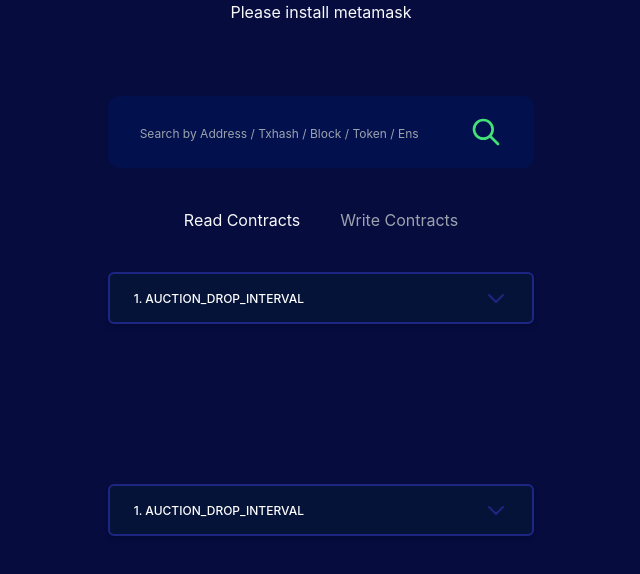
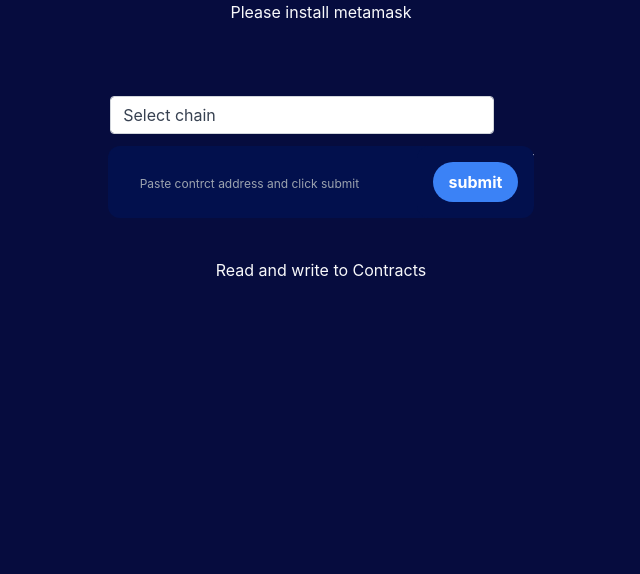
Before and after one commit to bytehash-tech/web3conHack, a React (Create React App) app: page / in a window 1280 px wide. Shown: the top 574 px of the page, without its empty margins (319-959 px from the left). Built offline with nearby package versions, Linux system fonts and the light colour scheme; what tw-elements would draw is missing.

Commit message:
Functionality updated

```diff
--- a/package.json
+++ b/package.json
@@ -8,6 +8,7 @@
     "@testing-library/user-event": "^13.5.0",
     "antd": "^4.18.9",
     "ethers": "^5.5.4",
+    "jquery": "^3.6.0",
     "react": "^17.0.2",
     "react-dom": "^17.0.2",
     "react-scripts": "5.0.0",
--- a/src/components/Main.js
+++ b/src/components/Main.js
@@ -1,173 +1,424 @@
 import React, { useState, useEffect } from 'react'
+import { ethers } from 'ethers'
+import $ from 'jquery';
+import { SelectOutlined, CloseOutlined } from "@ant-design/icons"
 
 export default function Main() {
   const [readFlag, setReadFlag] = useState(true)
-  const [address, setAddress] = useState("")
+  const [isABIAvailabe, setIsABIAvailabe] = useState(false);
+  const [inputValue, setInputValue] = useState('');
+  const [abiInputValue, setAbiInputValue] = useState('');
+  const [dropDownValue, setDropDownValue] = useState('');
+  const [givenContractAddress, setGivenContractAddress] = useState('');
+  const [contractABI, setContractABI] = useState([]);
 
   function onChange() {
     setReadFlag((prevState) => !prevState)
   }
 
-  function readAddress(event) {
-      setAddress(event.target.value)
+  const onInputChange = (event) => {
+    const { value } = event.target;
+    setInputValue(value);
+  };
+
+  const onABIInputChange = (event) => {
+    const {value} = event.target;
+    setAbiInputValue(value);
   }
+
+  const onDropdownChange = (event) => {
+    const { value } = event.target;
+    setDropDownValue(value);
+  };
+
+  function clear(id){
+    document.getElementById(id).innerHTML = "0";
+  }
+
+  function constructURL(givenChain, givenCAddress){
+    let apiParam = 'https://api'
+    let part2 = '.etherscan.io/api?module=contract&action=getabi&address='
+    // let apiKey = `&apikey=${process.env.REACT_APP_ETHERSCAN_KEY}`
+    let apiKey = `&apikey=A9MMS9EMRS3BZNU54PYB1TMNN8EUNIM1ZT`
+
+
+    if(givenChain!='mainnet'){
+      apiParam = `https://api-${givenChain}`
+    }
+
+
+    let tempurl = apiParam+part2+givenCAddress+apiKey;
+
+    return tempurl;
+  }
+
+  const checkisABIAvilable = () => {
+    setIsABIAvailabe(true);
+  }
+
+  const yesClicked = () =>{
+    // console.log("YES clicked");
+    try {
+      var submittedABI = JSON.parse(abiInputValue);
+    } catch (e) {
+      return alert('Problem with JSON format');
+    }
+    setIsABIAvailabe(false);
+    console.log(submittedABI);
+    setContractABI(submittedABI);
+  }
+
+  const noClicked = (e)  => {
+    e.preventDefault();
+    // console.log("NO clicked");
+    // tryExperimentalFeature();
+    setIsABIAvailabe(false);
+  }
+
+  function constructEXPURL(givenChain, givenCAddress){
+    let apiParam = 'https://api.ethervm.io/v1/decompile/'
+    let chainSupported = ['ethereum' , 'ropsten', 'rinkeby', 'kovan', 'binance', 'tron']
+    if(!chainSupported.includes(givenChain)){
+      alert('This experimental feature supports only these chains: ethereum,ropsten,rinkeby,kovan,binance,tron')
+    }
+
+    let tempurl = apiParam+givenChain+'/'+givenCAddress;
+
+    return tempurl;
+  }
+
+  const tryExperimentalFeature = async ()=>{
+    const contractAddress = inputValue;
+    const chain = dropDownValue;
+    const expurl = constructEXPURL(chain,contractAddress);
+    try{
+      $.getJSON(expurl, function (data) {
+          var contractABI = "";
+          if(data.success==false){
+            alert(data.error);
+          }
+          contractABI = JSON.parse(data);
+          console.log("ABI returend",contractABI);
+          // setContractABI(contractABI);
+      });
+    }catch (error) {
+      console.log(error)
+    }
+  }
+
+  const getABI = async () =>{
+    const contractAddress = inputValue;
+    const chain = dropDownValue;
+    console.log("given Address", contractAddress)
+    setGivenContractAddress(contractAddress)
+    console.log("given chain", chain)
+    const url = constructURL(chain,contractAddress);
+    console.log("urlGenerated",url)
+    // return;
+
+    try{
+      $.getJSON(url, function (data) {
+          var contractABI = "";
+          if(data.status==0){
+            // alert(data.result);
+            return checkisABIAvilable();
+
+          }
+          contractABI = JSON.parse(data.result);
+          console.log("ABI returend",contractABI);
+          setContractABI(contractABI);
+      });
+    }catch (error) {
+      console.log(error)
+    }
+  }
+
+  // function getUI(){
+  //   return(
+  //   <div className="mt-5 xl:w-1/3 md:w-1/2 mx-auto">
+  //   {/* item 1 */}
+  //   <div>
+  //     <p className="md:space-x-1 space-y-1 md:space-y-0 mb-4">
+  //       <a
+  //         className="flex items-center w-full px-6 py-3  bg-[#051338] text-white font-medium text-xs leading-tight
+  //             uppercase rounded-md shadow-md hover:shadow-lg border-2 border-[#1d2682]
+  //             text-left
+  //             focus:shadow-lg focus:outline-none focus:ring-0
+  //             active:shadow-lg transition duration-150
+  //             ease-in-out"
+  //         data-bs-toggle="collapse"
+  //         href="#collapseExample"
+  //         role="button"
+  //         aria-expanded="false"
+  //         aria-controls="collapseExample"
+  //       >
+  //         1. Auction_drop_interval
+  //         <svg
+  //           color="#1d2682"
+  //           xmlns="http://www.w3.org/2000/svg"
+  //           className="h-6 w-6 ml-auto"
+  //           fill="none"
+  //           viewBox="0 0 24 24"
+  //           stroke="currentColor"
+  //         >
+  //           <path
+  //             stroke-linecap="round"
+  //             stroke-linejoin="round"
+  //             stroke-width="2"
+  //             d="M19 9l-7 7-7-7"
+  //           />
+  //         </svg>
+  //       </a>
+  //     </p>
+  //     <div className="collapse" id="collapseExample">
+  //       <div className="block p-6 rounded-lg shadow-lg ">
+  //         Some placeholder content for the collapse component. This panel
+  //         is hidden by default but revealed when the user activates the
+  //         relevant trigger.
+  //       </div>
+  //     </div>
+  //   </div>
+
+  //   {/* item2 */}
+  //   <div>
+  //     <p className="md:space-x-1 space-y-1 md:space-y-0 mb-4">
+  //       <a
+  //         className="flex items-center w-full px-6 py-3  bg-[#051338] text-white font-medium text-xs leading-tight
+  //             uppercase rounded-md shadow-md hover:shadow-lg border-2 border-[#1d2682]
+  //             text-left
+  //             focus:shadow-lg focus:outline-none focus:ring-0
+  //             active:shadow-lg transition duration-150
+  //             ease-in-out"
+  //         data-bs-toggle="collapse"
+  //         href="#collapseExample1"
+  //         role="button"
+  //         aria-expanded="false"
+  //         aria-controls="collapseExample"
+  //       >
+  //         1. Auction_drop_interval
+  //         <svg
+  //           color="#1d2682"
+  //           xmlns="http://www.w3.org/2000/svg"
+  //           className="h-6 w-6 ml-auto"
+  //           fill="none"
+  //           viewBox="0 0 24 24"
+  //           stroke="currentColor"
+  //         >
+  //           <path
+  //             stroke-linecap="round"
+  //             stroke-linejoin="round"
+  //             stroke-width="2"
+  //             d="M19 9l-7 7-7-7"
+  //           />
+  //         </svg>
+  //       </a>
+  //     </p>
+  //     <div className="collapse" id="collapseExample1">
+  //       <div className="block p-6 rounded-lg shadow-lg ">
+  //         Some placeholder content for the collapse component. This panel
+  //         is hidden by default but revealed when the user activates the
+  //         relevant trigger.
+  //       </div>
+  //     </div>
+  //   </div>
+  // </div>)
+  // }
+
+  const renderFuntionType = (data) => {
+    const { inputs = [], name, outputs, stateMutability, type } = data;
+
+    const handleSubmit = async(e) => {
+      e.preventDefault();
+
+      const formElement = e.target;
+      const formElements = formElement.elements;
+
+      const inputValues = [];
+
+      for (let i = 0; i < formElements.length-1; i++) {
+        const element = formElements[i];
+        if (element.nodeName === "INPUT") {
+          inputValues.push(element.value);
+        }
+      }
+
+      console.log(name);
+      console.log('inputValues', inputValues);
+      // name(...inputValues)
+
+      const provider = new ethers.providers.Web3Provider(window.ethereum)
+      const signer = provider.getSigner()
+      const MyContract = new ethers.Contract( givenContractAddress , contractABI , signer);
+      var funName = name+'.'+'(...inputValues)';
+      try{
+        let tx = await MyContract.RNDrSLT(...inputValues);
+        $( `#${name+'result'}` ).html(`Result : ${tx}`);
+      }catch(error){
+        alert(error.message)
+      }
+
+    };
+
+    const renderInput = (input) => {
+      const { internalType, name, type } = input;
+      return (
+        <div className="flex gap-2">
+          <label className="font-bold">{name}</label>
+          <input type="text" className='px-2 text-black' placeholder={type} required />
+        </div>
+      );
+    }
+
+    const renderName = () => <div className="font-bold text-xl">{name}</div>;
+    const renderDynamicInputs = () => inputs.map(renderInput);
+    const renderSubmitAction = () => (
+      <button type="submit" className='bg-blue-500 hover:bg-blue-700 text-white font-bold py-2 px-4 rounded-full'>Submit</button>
+    );
+
+    return (
+      <form key={name} onSubmit={handleSubmit} className="flex flex-col justify-center gap-4 items-start border-2 p-4 rounded-md">
+        {renderName()}
+        {renderDynamicInputs()}
+        {renderSubmitAction()}
+        <p className='px-2 text-white' id={name+'result'} ></p>
+      </form>
+    );
+  };
+
+  const renderDynamicUi = (data, index) => {
+    const { type } = data;
+    // const index = index;
+    // console.log('index is:',index)
+    const typeRenderer = type === 'function' ? renderFuntionType : null;
+
+    if(!typeRenderer) return null;
+    console.log('index is:',index)
+    return typeRenderer(data);
+  }
+
+  const renderUi = () => (
+    <div className="grid grid-cols-3 gap-4 p-4" id='functionDisplay'>
+      {contractABI.map(renderDynamicUi)}
+    </div>
+  );
 
   return (
     <div>
+      {isABIAvailabe && <div className='backdrop-filter z-10 backdrop-blur-sm absolute inset-0
+                        flex justify-center items-center text-left'>
+
+          <div className="bg-[#4c249f] p-6 w-2/4 rounded-xl md:w-1/2">
+            <div className="flex">
+              <p className="font-semibold text-center">⚠️ABI NOT FOUND⚠️<br>
+              </br><br></br>By anychance do have ABI(JSON) for the contract? 🤔<br></br><br>
+              </br></p>
+              {/* <CloseOutlined onClick={null} className="ml-auto" /> */}
+            </div>
+
+            <form
+              onSubmit={(event) => {
+                event.preventDefault();
+                yesClicked();
+              }}>
+
+              <input
+                type="text"
+                className="form-control relative flex-auto min-w-0 block w-full px-8 py-6
+                          text-base font-normal text-[#f8f9fb] bg-[#02104d] bg-clip-padding rounded-xl
+                          transition ease-in-out m-0 focus:text-[#f8f9fb] focus:bg-[#02104d]
+                          focus:border-blue-600 focus:outline-none placeholder:text-xs"
+                size='50'
+                placeholder="If yes, Please paste it here, else click 'NO'"
+                required
+                value={abiInputValue}
+                onChange={onABIInputChange}
+              />
+
+              <div className="flex flex-row">
+                <button type='submit'
+                  className="w-1/2 rounded-xl m-6 mb-0 p-2 hover:bg-green-400 bg-[#290b5a] hover:text-[#290b5a]"
+                  // onClick={yesClicked}
+                >
+                  Yes
+                </button>
+                <button
+                  className="w-1/2 rounded-xl m-6 mb-0 p-2 hover:bg-green-400 bg-[#290b5a] hover:text-[#290b5a]"
+                  onClick={noClicked}
+                >
+                  No!<br></br>TRY "EXPERIMENTAL🧪" FEATURE POWERED BY ethervm.io
+                </button>
+              </div>
+            </form>
+          </div>
+        </div>
+      }
       <div className="flex justify-center mt-16 py-2 xl:w-full md:w-full mx-auto">
         <div className="xl:w-1/3 md:w-1/2 mx-auto">
           <div className="relative flex flex-auto items-stretch w-full mb-4 rounded">
+            <form
+              onSubmit={(event) => {
+                event.preventDefault();
+                getABI();
+              }}
+            >
+
+              <div className="flex justify-center">
+                <div className="mb-3 xl:w-96">
+                  <select className="form-select appearance-none block w-full px-3 py-1.5 text-base font-normal text-gray-700
+                  bg-white bg-clip-padding bg-no-repeat border border-solid border-gray-300 rounded transition ease-in-out m-0
+                  focus:text-gray-700 focus:bg-white focus:border-blue-600 focus:outline-none" aria-label="Default select example"
+                  required
+                  value={dropDownValue}
+                  onChange={onDropdownChange}
+                  >
+                      <option value="">Select chain</option>
+                      <option value="rinkeby">Rinkeby</option>
+                      <option value="ropsten">Ropsten</option>
+                      <option value="kovan">Kovan</option>
+                      <option value="goerli">Goerli</option>
+                      <option value="mainnet">Ethereum mainnet</option>
+                  </select>
+                </div>
+              </div>
+
               <input
                 type="search"
                 className="form-control relative flex-auto min-w-0 block w-full px-8 py-6
                           text-base font-normal text-[#f8f9fb] bg-[#02104d] bg-clip-padding rounded-xl
                           transition ease-in-out m-0 focus:text-[#f8f9fb] focus:bg-[#02104d]
                           focus:border-blue-600 focus:outline-none placeholder:text-xs"
-              placeholder="Search by Address / Txhash / Block / Token / Ens"
-              onChange={readAddress}
+                size='50'
+                placeholder="Paste contrct address and click submit"
+                required
+                value={inputValue}
+                onChange={onInputChange}
               />
+
             <span
-              className="absolute inset-y-0 right-0 p-6 input-group-text flex items-center pr-8 py-1.5 text-base font-normal bg-[#02104d]
+              className="absolute bottom-0 right-0 input-group-text flex items-center p-4 pr-4 text-base font-normal bg-[#02104d]
                         text-gray-700 text-center whitespace-nowrap rounded-xl"
             >
-              <svg
-                color="#42e276"
-                xmlns="http://www.w3.org/2000/svg"
-                className="h-8 w-8"
-                fill="none"
-                viewBox="0 0 24 24"
-                stroke="currentColor"
-              >
-                <path
+              <button type="submit" className='bg-blue-500 hover:bg-blue-700 text-white font-bold py-2 px-4 rounded-full'>
+                submit
+              </button>
+              {/* <path
                   strokeLinecap="round"
                   strokeLinejoin="round"
                   strokeWidth="2"
                   d="M21 21l-6-6m2-5a7 7 0 11-14 0 7 7 0 0114 0z"
-                />
-              </svg>
+                /> */}
             </span>
-            {/* <span className="input-group-text flex items-center pr-8 py-1.5 text-base font-normal bg-[#02104d]
-                        text-gray-700 text-center whitespace-nowrap rounded-r-xl">
-                            <svg color="#42e276" xmlns="http://www.w3.org/2000/svg" className="h-8 w-8" fill="none" viewBox="0 0 24 24" stroke="currentColor">
-                                <path strokeLinecap="round" strokeLinejoin="round" strokeWidth="2" d="M21 21l-6-6m2-5a7 7 0 11-14 0 7 7 0 0114 0z" />
-                            </svg>
-                        </span> */}
+            </form>
+            <button onClick={e => this.clear('functionDisplay')}> clear </button>
           </div>
-          {/* Used for testing */}
-          {/* <h1>{address}</h1> */}
         </div>
       </div>
       <div className="flex justify-center gap-10 my-4 mb-10">
-        <p
-          onClick={!readFlag ? onChange : () => {}}
-          className={`${
-            readFlag
-              ? 'text-[#f8f9fb] cursor-pointer'
-              : 'text-gray-400 cursor-pointer'
-          }`}
-        >
-          Read Contracts
-        </p>
-        <p
-          onClick={onChange}
-          className={`${
-            !readFlag
-              ? 'text-[#f8f9fb] cursor-pointer'
-              : 'text-gray-400 cursor-pointer'
-          }`}
-        >
-          Write Contracts
+        <p>
+          Read and write to Contracts
         </p>
       </div>
-      {readFlag && (
-        <div className="mt-5 xl:w-1/3 md:w-1/2 mx-auto">
-          {/* item 1 */}
-          <div>
-            <p className="md:space-x-1 space-y-1 md:space-y-0 mb-4">
-              <a
-                className="flex items-center w-full px-6 py-3  bg-[#051338] text-white font-medium text-xs leading-tight
-                    uppercase rounded-md shadow-md hover:shadow-lg border-2 border-[#1d2682]
-                    text-left
-                    focus:shadow-lg focus:outline-none focus:ring-0
-                    active:shadow-lg transition duration-150
-                    ease-in-out"
-                data-bs-toggle="collapse"
-                href="#collapseExample"
-                role="button"
-                aria-expanded="false"
-                aria-controls="collapseExample"
-              >
-                1. Auction_drop_interval
-                <svg
-                  color="#1d2682"
-                  xmlns="http://www.w3.org/2000/svg"
-                  class="h-6 w-6 ml-auto"
-                  fill="none"
-                  viewBox="0 0 24 24"
-                  stroke="currentColor"
-                >
-                  <path
-                    stroke-linecap="round"
-                    stroke-linejoin="round"
-                    stroke-width="2"
-                    d="M19 9l-7 7-7-7"
-                  />
-                </svg>
-              </a>
-            </p>
-            <div className="collapse" id="collapseExample">
-              <div className="block p-6 rounded-lg shadow-lg ">
-                Some placeholder content for the collapse component. This panel
-                is hidden by default but revealed when the user activates the
-                relevant trigger.
-              </div>
-            </div>
-          </div>
-
-          {/* item2 */}
-          <div>
-            <p className="md:space-x-1 space-y-1 md:space-y-0 mb-4">
-              <a
-                className="flex items-center w-full px-6 py-3  bg-[#051338] text-white font-medium text-xs leading-tight
-                    uppercase rounded-md shadow-md hover:shadow-lg border-2 border-[#1d2682]
-                    text-left
-                    focus:shadow-lg focus:outline-none focus:ring-0
-                    active:shadow-lg transition duration-150
-                    ease-in-out"
-                data-bs-toggle="collapse"
-                href="#collapseExample1"
-                role="button"
-                aria-expanded="false"
-                aria-controls="collapseExample"
-              >
-                1. Auction_drop_interval
-                <svg
-                  color="#1d2682"
-                  xmlns="http://www.w3.org/2000/svg"
-                  class="h-6 w-6 ml-auto"
-                  fill="none"
-                  viewBox="0 0 24 24"
-                  stroke="currentColor"
-                >
-                  <path
-                    stroke-linecap="round"
-                    stroke-linejoin="round"
-                    stroke-width="2"
-                    d="M19 9l-7 7-7-7"
-                  />
-                </svg>
-              </a>
-            </p>
-            <div className="collapse" id="collapseExample1">
-              <div className="block p-6 rounded-lg shadow-lg ">
-                Some placeholder content for the collapse component. This panel
-                is hidden by default but revealed when the user activates the
-                relevant trigger.
-              </div>
-            </div>
-          </div>
-        </div>
-      )}
+      {renderUi()}
     </div>
   )
 }
--- a/src/index.js
+++ b/src/index.js
@@ -11,8 +11,3 @@
   </React.StrictMode>,
   document.getElementById('root')
 );
-
-// If you want to start measuring performance in your app, pass a function
-// to log results (for example: reportWebVitals(console.log))
-// or send to an analytics endpoint. Learn more: https://bit.ly/CRA-vitals
-reportWebVitals();
```
Also changed, not shown: 1 other file (tests, documents, lock files or other folders). Lines whose indentation alone changed are shown as unchanged.
